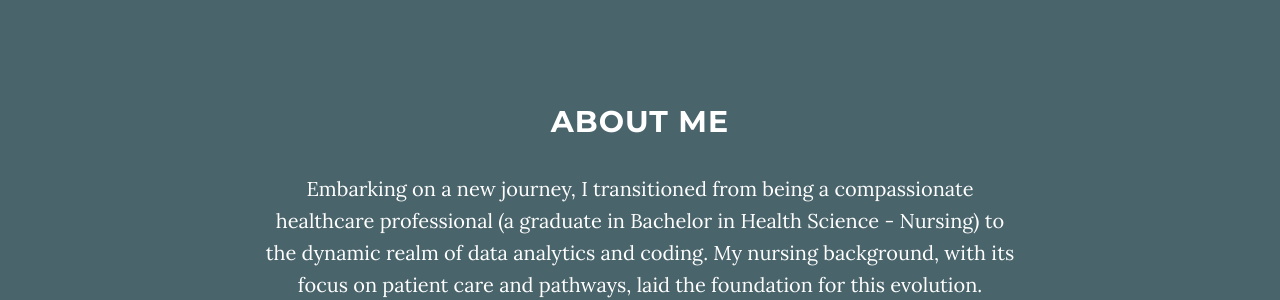
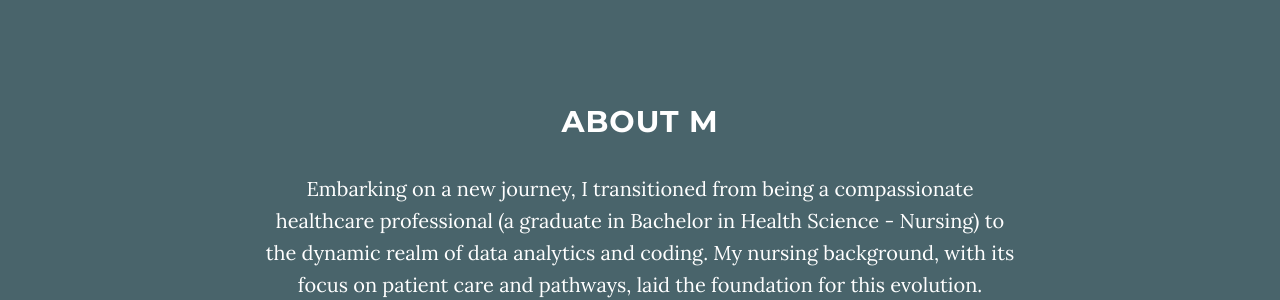
Before and after one commit to Md-Khid/Md-Khid, a Jekyll site: the page built from index.html, in a window 1280 px wide and 900 px high, scrolled down 738 px. Shown: the part 157-457 px from the top of the window. Built offline with Jekyll 4.4.1, drawn with Linux system fonts in a browser that asks for light colours.

```diff
--- a/_includes/about.html
+++ b/_includes/about.html
@@ -11,12 +11,11 @@
     </style>
 </head>
 <body>
-    <!-- About Section -->
     <section id="about" class="download-section content-section text-center">
         <div class="container">
             <div class="row">
                 <div class="col-lg-8 col-lg-offset-2">
-                    <h2>About Me</h2>
+                    <h2>About M</h2>
                     <p>Embarking on a new journey, I transitioned from being a compassionate healthcare professional (a graduate in Bachelor in Health Science - Nursing) to the dynamic realm of data analytics and coding. My nursing background, with its focus on patient care and pathways, laid the foundation for this evolution.<br><br><b>The Transition</b><br>As I navigated patient pathways and orchestrated care, I began to notice the inherent potential in administrative records and healthcare service data. Beyond the surface, these records held intricate patterns that hinted at ways to enhance patient outcomes and operational efficiency. This realization sparked a curiosity to explore the world of data analytics further.<br><br><b>The Inaugural Line of Code</b><br>Driven by this curiosity, I made the bold decision to pursue a Bachelor’s degree in Business Analytics followed by a Master’s in Analytics and Visualization. Stepping away from the rhythm of patient heartbeats, I immersed myself in the binary hum of code. Each line of code and every data analysis brought me closer to unraveling a new hidden world that awaited discovery.</p>
                 </div>
             </div>
```
